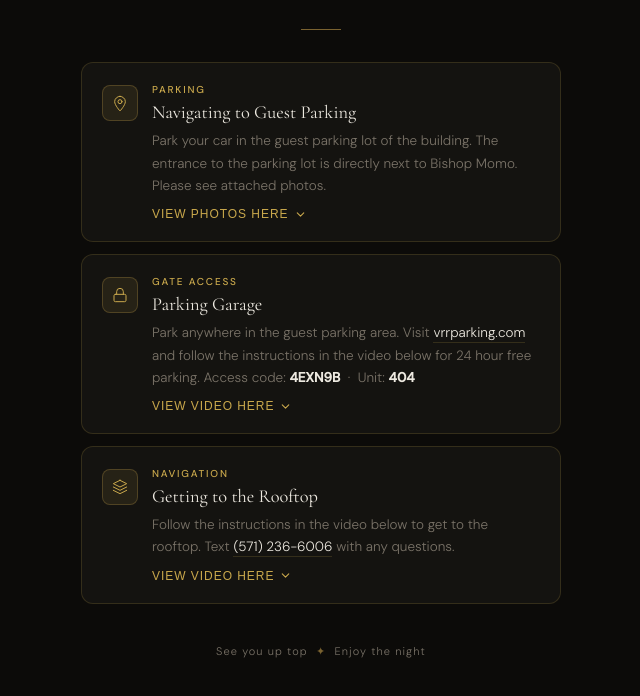
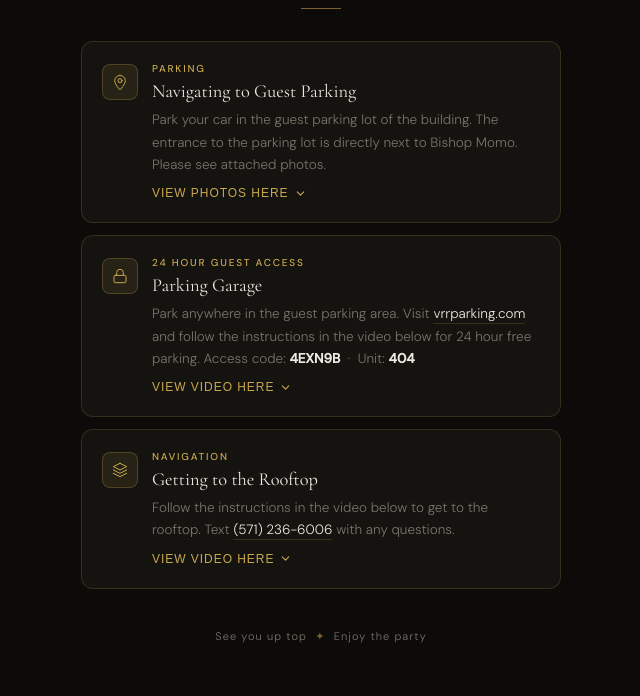
Before and after one commit to gaydayparty/BuildingNavigation, a plain HTML site: page index.html in a window 1280 px wide. Shown: the part 268-964 px from the top of the page, without its empty margins (319-959 px from the left). Drawn offline with nearby package versions, Linux system fonts and the light colour scheme.

Commit message:
Update index.html

```diff
--- a/index.html
+++ b/index.html
@@ -1,11 +1,11 @@
-n<!DOCTYPE html>
+<!DOCTYPE html>
 <html lang="en">
 <head>
   <meta charset="UTF-8" />
   <meta name="viewport" content="width=device-width, initial-scale=1.0, viewport-fit=cover" />
   <meta name="apple-mobile-web-app-capable" content="yes" />
   <meta name="theme-color" content="#0c0b09" />
-  <title>Tonight's Instructions</title>
+  <title>Gay Day Party Navigation</title>
   <link rel="preconnect" href="https://fonts.googleapis.com" />
   <link rel="preconnect" href="https://fonts.gstatic.com" crossorigin />
   <link href="https://fonts.googleapis.com/css2?family=Cormorant+Garamond:wght@300;400;600&family=DM+Sans:wght@300;400;500&display=swap" rel="stylesheet" />
@@ -314,7 +314,7 @@
         <svg viewBox="0 0 24 24"><rect x="3" y="11" width="18" height="11" rx="2"/><path d="M7 11V7a5 5 0 0 1 10 0v4"/></svg>
       </div>
       <div style="width:100%">
-        <p class="card-label">Gate Access</p>
+        <p class="card-label">24 Hour Guest Access</p>
         <p class="card-title">Parking Garage</p>
         <p class="card-body">
           Park anywhere in the guest parking area. Visit <a href="https://vrrparking.com/">vrrparking.com</a> and follow the instructions in the video below for 24 hour free parking. Access code: <strong style="color:var(--text)">4EXN9B</strong> &nbsp;·&nbsp; Unit: <strong style="color:var(--text)">404</strong>
@@ -362,7 +362,7 @@
 
   </div>
 
-  <footer>See you up top &nbsp;<span>✦</span>&nbsp; Enjoy the night</footer>
+  <footer>See you up top &nbsp;<span>✦</span>&nbsp; Enjoy the party</footer>
 
   <script>
     function toggleDrawer(btn) {
```
